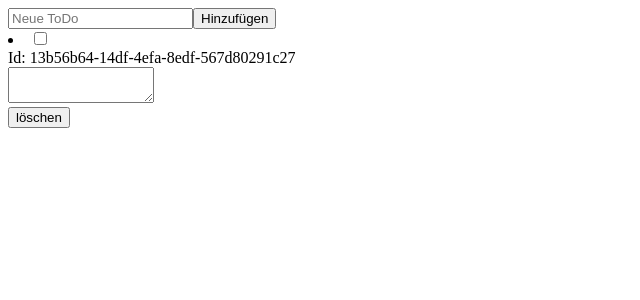
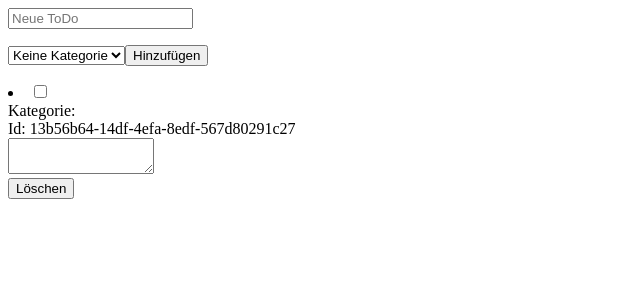
Before and after one commit to JannikU09/ToDo_Liste, a React (Vite) app: page / in a window 1280 px wide. Both pictures are taken after a click on the button "Hinzufügen". Shown: the top 300 px of the page, without its empty margins (0-640 px from the left). Built offline with nearby package versions, Linux system fonts and the light colour scheme.

Commit message:
feat: Dropdown Menü hinzugefügt, um die Kategorie für eine ToDo auszuwählen.

```diff
--- a/src/App.tsx
+++ b/src/App.tsx
@@ -1,6 +1,6 @@
 import { useAtomValue, useSetAtom } from "jotai";
 import { useState } from "react";
-import { addTodoAtom, deleteTodoAtom, todosAtom, updateTodoAtom } from "./store/todoStore";
+import { addTodoAtom, deleteTodoAtom, todosAtom, updateTodoAtom, category } from "./store/todoStore";
 import "./App.css";
 
 function App() {
@@ -10,9 +10,10 @@ function App() {
   const updateTodo = useSetAtom(updateTodoAtom);
 
   const [newTodoInput, setNewTodoInput] = useState("");
+  const [newCategory, setNewCategory] = useState("");
 
   const handleAddTodo = () => {
-    addTodo(newTodoInput);
+    addTodo(newTodoInput, newCategory);
     setNewTodoInput("");
   };
 
@@ -25,10 +26,16 @@ function App() {
         id="inputFeld"
         onChange={(event) => setNewTodoInput(event.target.value)}
       />
+      <p />
+      <select id="dropdown" onChange={(event) => setNewCategory(event.target.value)}>
+        {category.map((categories) => (
+          <option value={categories.name}>{categories.name}</option>
+        ))};
+      </select>
       <button type="button" onClick={handleAddTodo}>
         Hinzufügen
       </button>
-
+      <p />
       {todos.map((todo) => (
         <li key={todo.id}>
           <input
@@ -48,6 +55,7 @@ function App() {
           >
             {todo.text}
           </label>
+          <div>Kategorie: {todo.categoryId}</div>
           <div>Id: {todo.id}</div>
 
           <form>
@@ -63,10 +71,11 @@ function App() {
             />
           </form>
           <button type="button" onClick={() => deleteTodo(todo.id)} id={`${todo.id}`}>
-            löschen
+            Löschen
           </button>
         </li>
       ))}
+      <p />
     </div>
   );
 }
```
